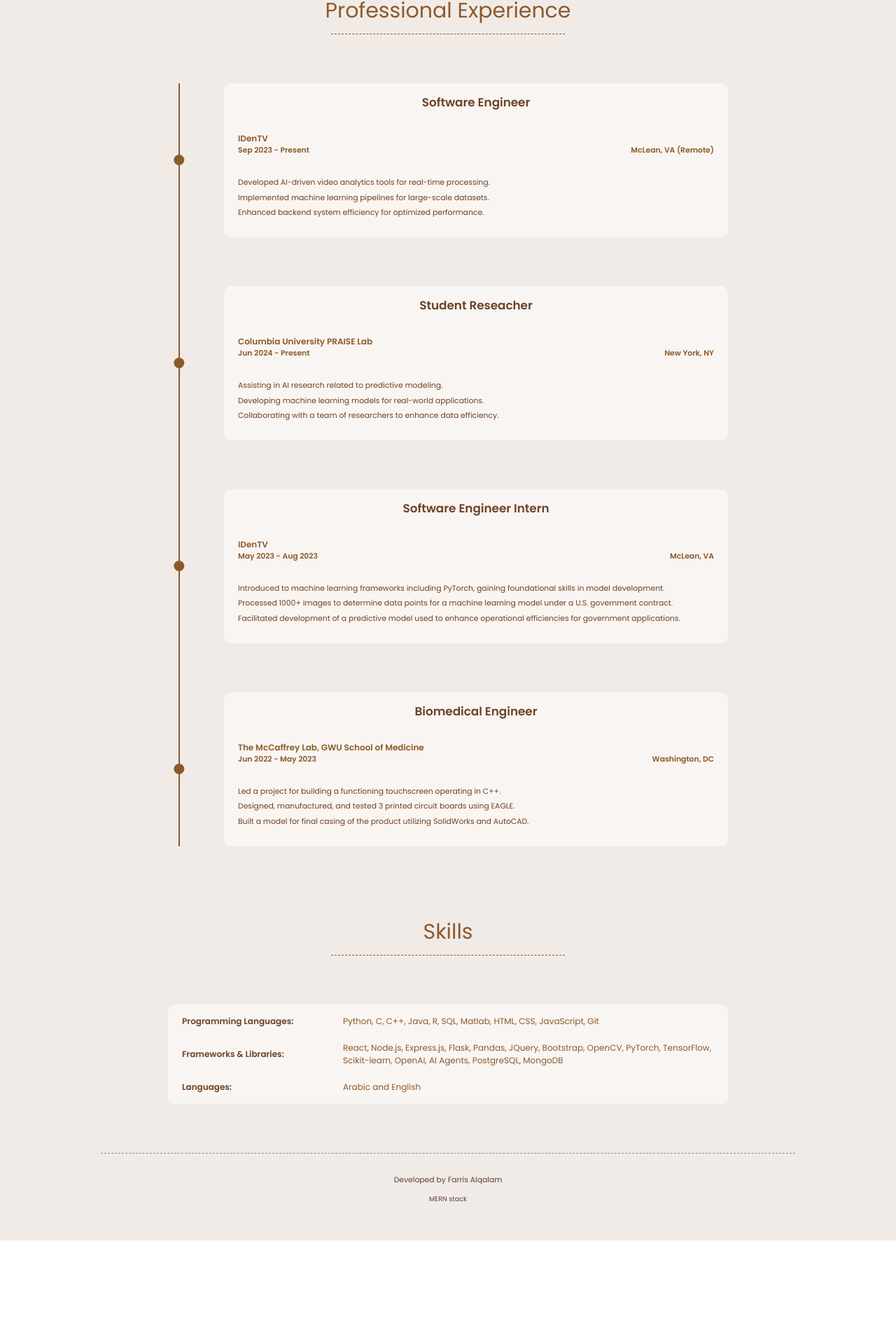
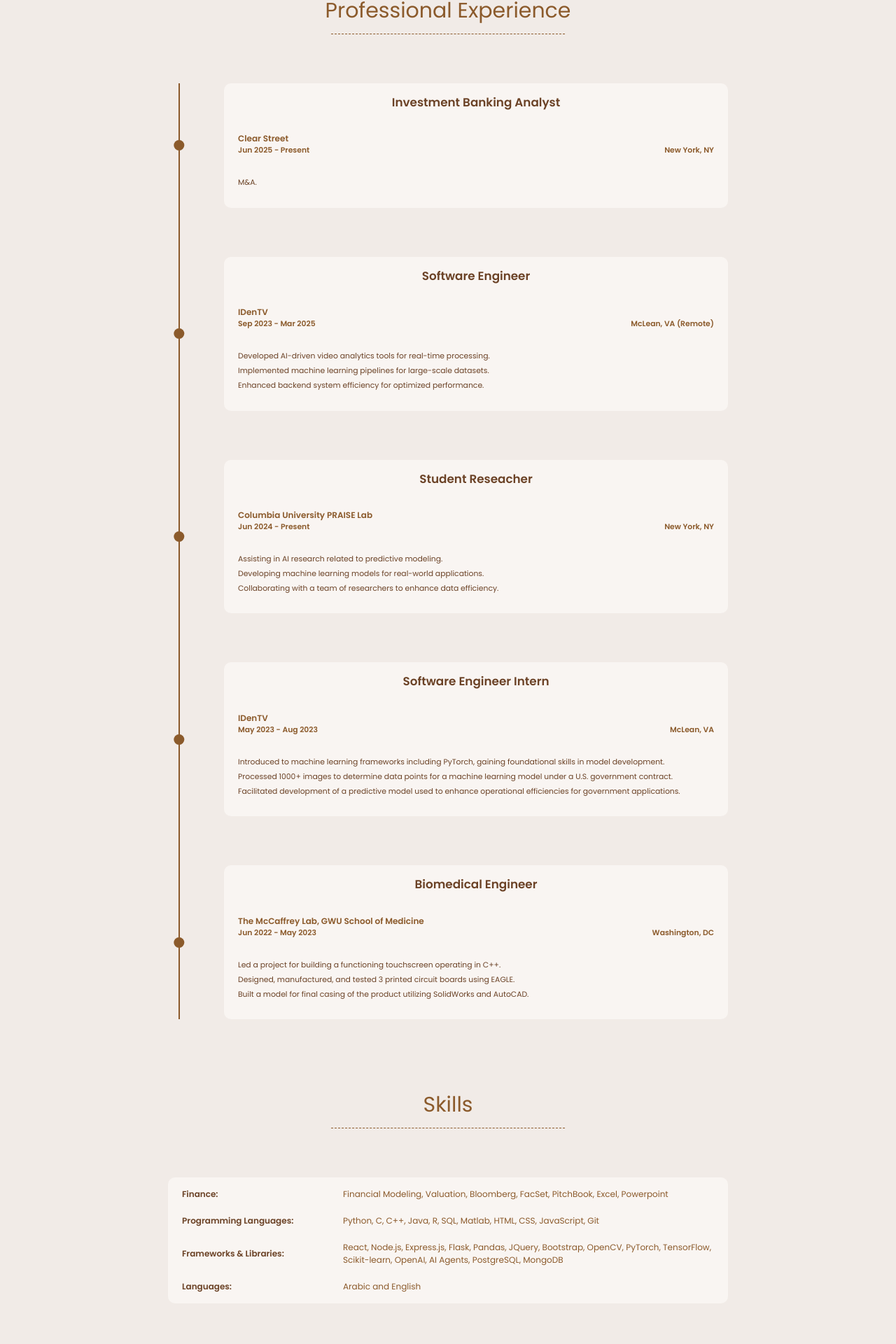
Before and after one commit to FarrisKamel/Portfolio, a React (Vite) app in the folder frontend/: page /experience in a window 1280 px wide. Shown: the part 927-2847 px from the top of the page at 70% size. Before the commit the page ends 2699 px from the top, so only its background shows below. Built offline with nearby package versions, Linux system fonts and the light colour scheme; no server answers.

Commit message:
Mah *Dead Rose Emoji*

```diff
--- a/frontend/src/components/experiencesPage.jsx
+++ b/frontend/src/components/experiencesPage.jsx
@@ -60,10 +60,18 @@ export const ExperiencePage = () => {
     const experiences = (useFallback || error)
         ? [
             {
+                title: "Investment Banking Analyst",
+                company: "Clear Street",
+                start: "Jun 2025",
+                end: "Present",
+                location: "New York, NY",
+                bulletpoint1: "M&A.",
+            },
+            {
                 title: "Software Engineer",
                 company: "IDenTV",
                 start: "Sep 2023",
-                end: "Present",
+                end: "Mar 2025",
                 location: "McLean, VA (Remote)",
                 bulletpoint1: "Developed AI-driven video analytics tools for real-time processing.",
                 bulletpoint2: "Implemented machine learning pipelines for large-scale datasets.",
@@ -168,6 +176,12 @@ export const ExperiencePage = () => {
             {/* Skills Container */}
             <div className="skills-container timeline-content fade-in" ref={skillRefs}>
                 <div className="skills-category">
+                    <div className="skills-title">Finance:</div>
+                    <div className="skills-content">
+                        Financial Modeling, Valuation, Bloomberg, FacSet, PitchBook, Excel, Powerpoint
+                    </div>
+                </div>
+                <div className="skills-category">
                     <div className="skills-title">Programming Languages:</div>
                     <div className="skills-content">
                         Python, C, C++, Java, R, SQL, Matlab, HTML, CSS, JavaScript, Git
```
